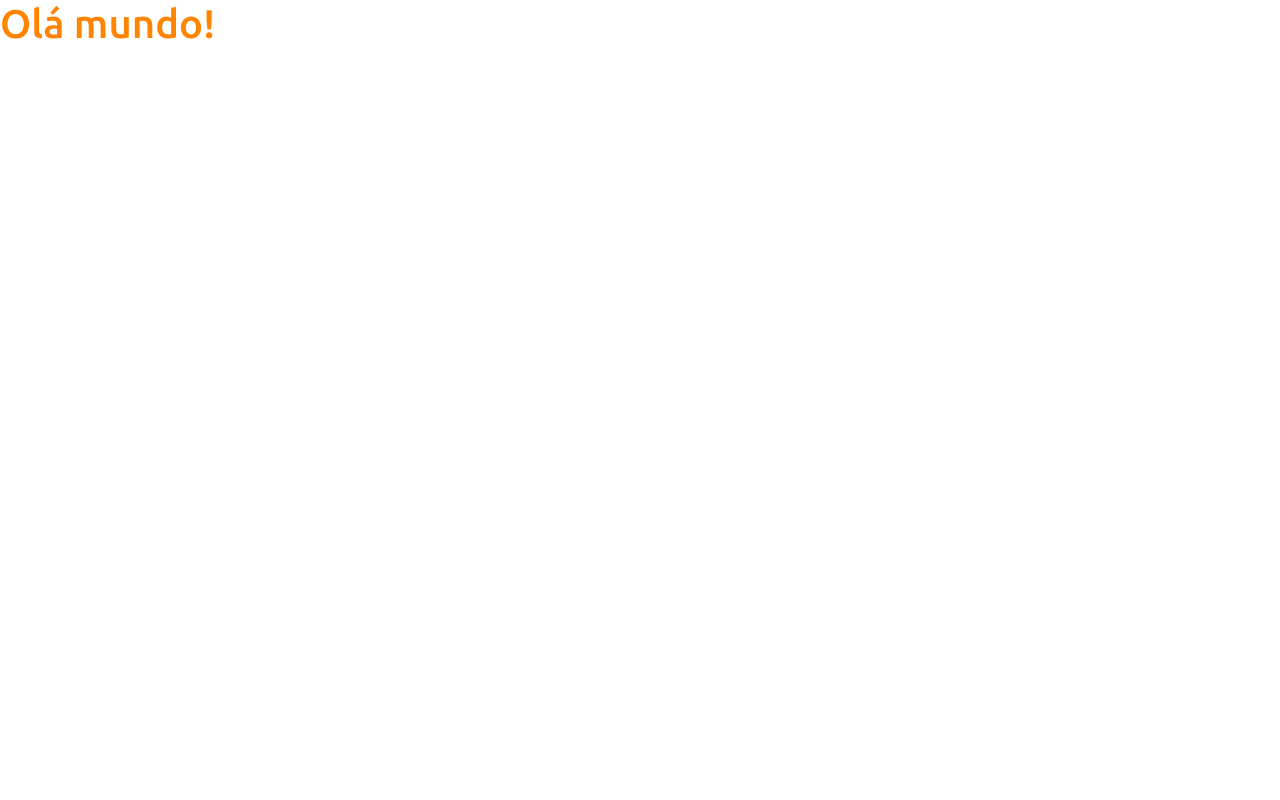
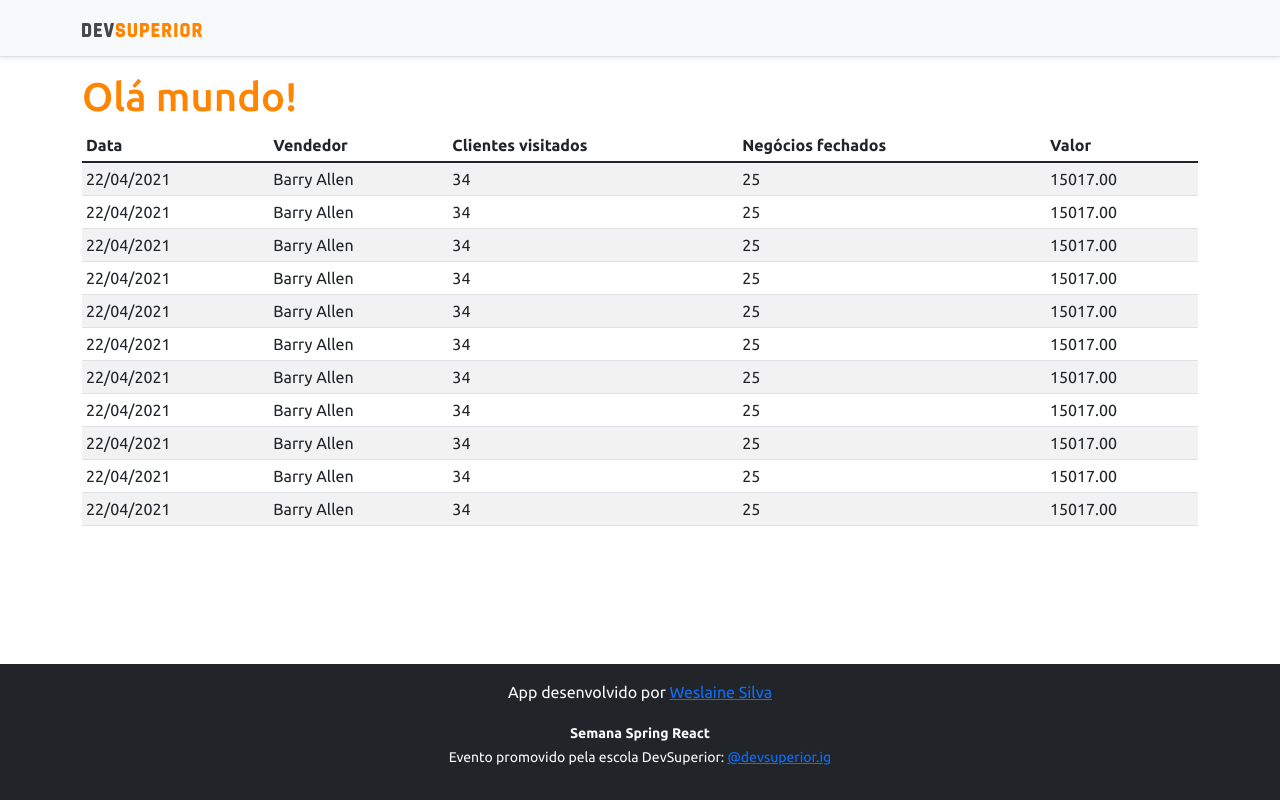
Before and after one commit to WeslaineSilva0821/Projeto_sds4, a React (Create React App) app in the folder frontend/: page / in a window 1280 px wide. Built offline with nearby package versions, Linux system fonts and the light colour scheme.

Commit message:
Componentes básicos estáticos

```diff
--- a/frontend/src/App.tsx
+++ b/frontend/src/App.tsx
@@ -1,7 +1,16 @@
+import NavBar from "components/NavBar";
+import Footer from "components/Footer";
+import DataTable from "components/DataTable";
+
 export default function App() {
   return (
-    <div>
-      <h1 className="text-primary">Olá mundo!</h1>
-    </div>
+    <>
+      <NavBar />
+      <div className='container'>
+        <h1 className="text-primary">Olá mundo!</h1>
+        <DataTable />
+      </div>
+      <Footer />
+    </>
   );
 }
--- /dev/null
+++ b/frontend/src/components/DataTable/index.tsx
@@ -0,0 +1,96 @@
+export default function DataTable () {
+    return (
+        <div className="table-responsive">
+            <table className="table table-striped table-sm">
+                <thead>
+                    <tr>
+                        <th>Data</th>
+                        <th>Vendedor</th>
+                        <th>Clientes visitados</th>
+                        <th>Negócios fechados</th>
+                        <th>Valor</th>
+                    </tr>
+                </thead>
+                <tbody>
+                    <tr>
+                        <td>22/04/2021</td>
+                        <td>Barry Allen</td>
+                        <td>34</td>
+                        <td>25</td>
+                        <td>15017.00</td>
+                    </tr>
+                    <tr>
+                        <td>22/04/2021</td>
+                        <td>Barry Allen</td>
+                        <td>34</td>
+                        <td>25</td>
+                        <td>15017.00</td>
+                    </tr>
+                    <tr>
+                        <td>22/04/2021</td>
+                        <td>Barry Allen</td>
+                        <td>34</td>
+                        <td>25</td>
+                        <td>15017.00</td>
+                    </tr>
+                    <tr>
+                        <td>22/04/2021</td>
+                        <td>Barry Allen</td>
+                        <td>34</td>
+                        <td>25</td>
+                        <td>15017.00</td>
+                    </tr>
+                    <tr>
+                        <td>22/04/2021</td>
+                        <td>Barry Allen</td>
+                        <td>34</td>
+                        <td>25</td>
+                        <td>15017.00</td>
+                    </tr>
+                    <tr>
+                        <td>22/04/2021</td>
+                        <td>Barry Allen</td>
+                        <td>34</td>
+                        <td>25</td>
+                        <td>15017.00</td>
+                    </tr>
+                    <tr>
+                        <td>22/04/2021</td>
+                        <td>Barry Allen</td>
+                        <td>34</td>
+                        <td>25</td>
+                        <td>15017.00</td>
+                    </tr>
+                    <tr>
+                        <td>22/04/2021</td>
+                        <td>Barry Allen</td>
+                        <td>34</td>
+                        <td>25</td>
+                        <td>15017.00</td>
+                    </tr>
+                    <tr>
+                        <td>22/04/2021</td>
+                        <td>Barry Allen</td>
+                        <td>34</td>
+                        <td>25</td>
+                        <td>15017.00</td>
+                    </tr>
+                    <tr>
+                        <td>22/04/2021</td>
+                        <td>Barry Allen</td>
+                        <td>34</td>
+                        <td>25</td>
+                        <td>15017.00</td>
+                    </tr>
+                    <tr>
+                        <td>22/04/2021</td>
+                        <td>Barry Allen</td>
+                        <td>34</td>
+                        <td>25</td>
+                        <td>15017.00</td>
+                    </tr>
+                </tbody>
+            </table>
+        </div>
+    );
+}
--- /dev/null
+++ b/frontend/src/components/Footer/index.tsx
@@ -0,0 +1,11 @@
+export default function Footer () {
+    return (
+        <footer className="footer mt-auto py-3 bg-dark">
+            <div className="container">
+                <p className="text-light">App desenvolvido por <a href="https://github.com/WeslaineSilva0821" target="_blank" rel="noreferrer">Weslaine Silva</a></p>
+                <p className="text-light"><small><strong>Semana Spring React</strong><br />
+                    Evento promovido pela escola DevSuperior: <a href="https://instagram.com/devsuperior.ig" target="_blank" rel="noreferrer">@devsuperior.ig</a></small></p>
+            </div>
+        </footer>
+    );
+}
--- /dev/null
+++ b/frontend/src/components/NavBar/index.tsx
@@ -0,0 +1,13 @@
+import ImgDsDark from 'assets/img/ds-dark.svg';
+
+export default function NavBar() {
+    return (
+        <div className="d-flex flex-column flex-md-row align-items-center p-3 px-md-4 mb-3 bg-light border-bottom shadow-sm">
+            <div className="container">
+                <nav className="my-2 my-md-0 mr-md-3">
+                    <img src={ImgDsDark} alt="DevSuperior" width="120" />
+                </nav>
+            </div>
+        </div>
+    );
+}
```
Also changed, not shown: frontend/src/assets/img/ds-dark.svg (added).
